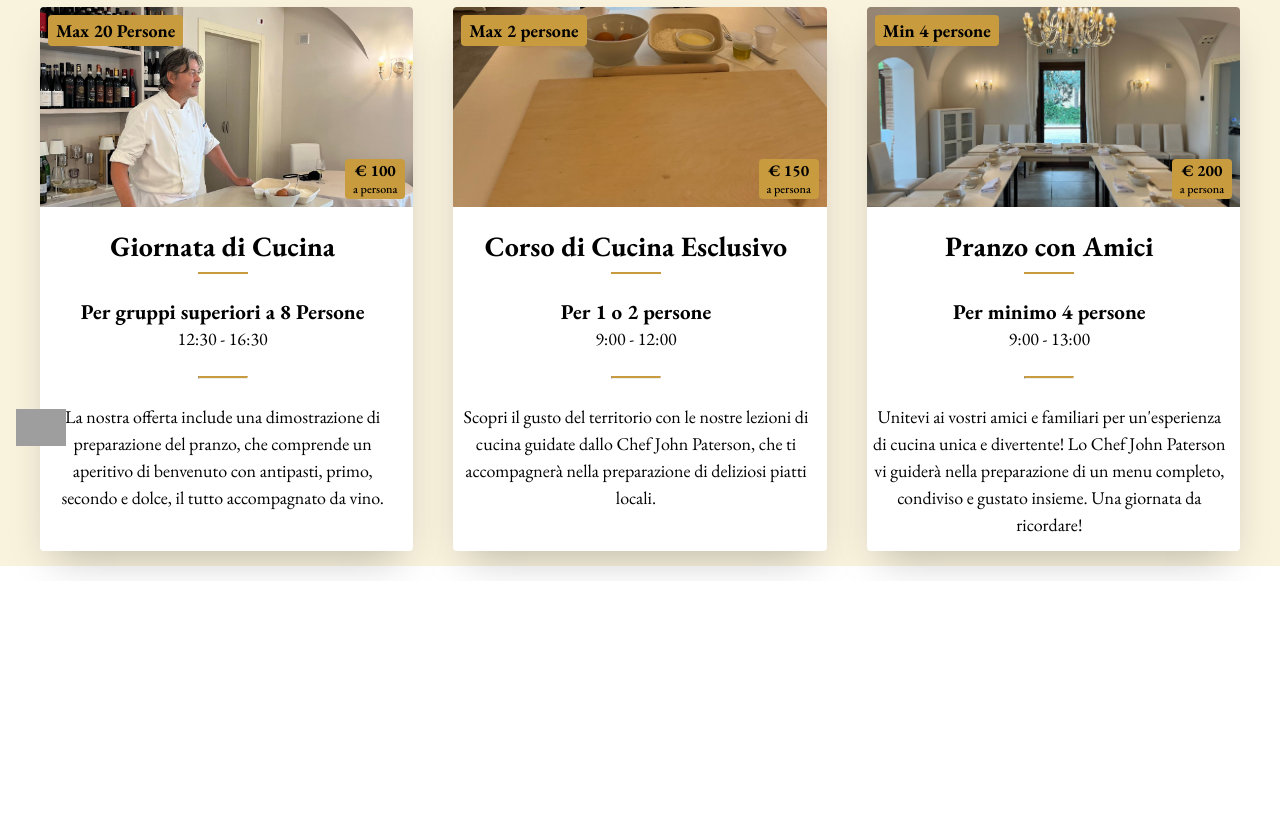
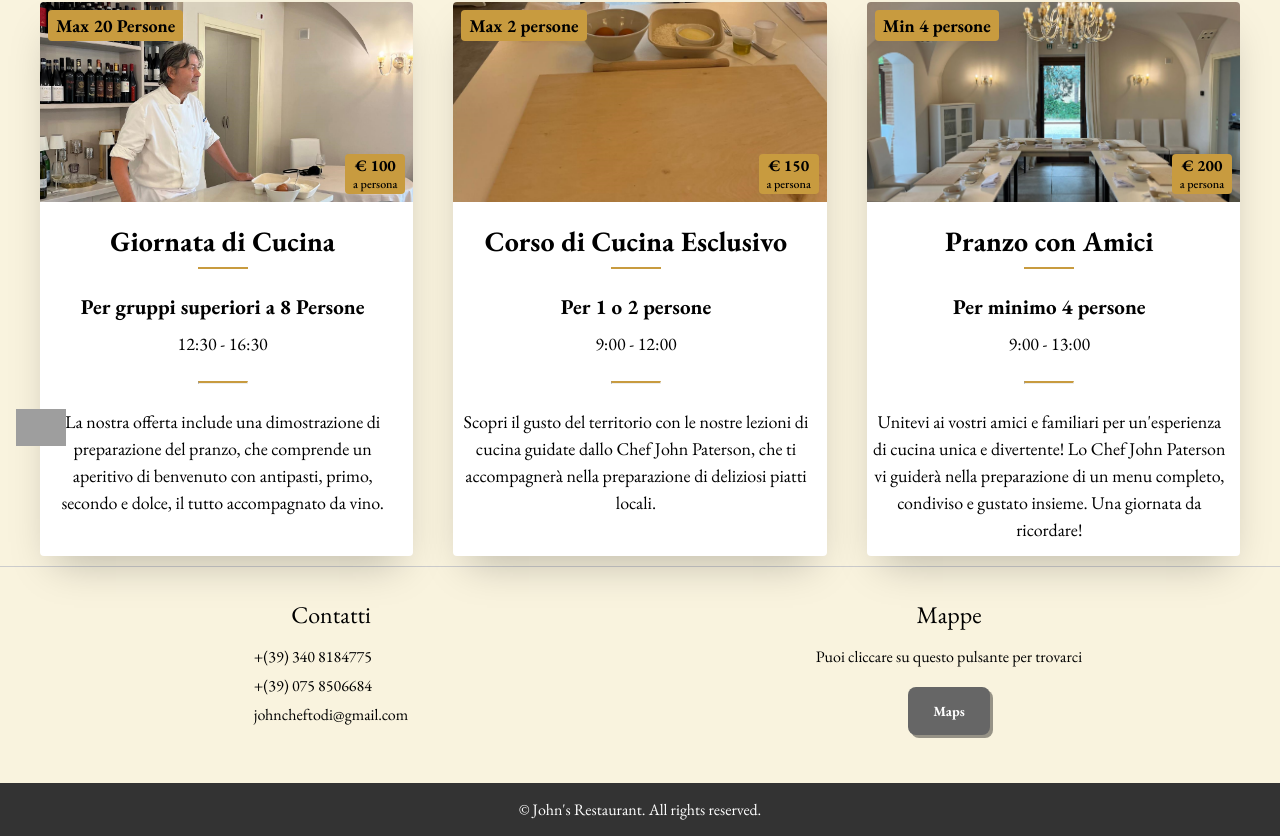
Before and after one commit to CalinCretu/JohnsRestaurant, a Vue app: page /school in a window 1280 px wide. Shown: the part 334-1170 px from the top of the page. Before the commit the page ends 915 px from the top, so only its background shows below. Built offline with nearby package versions, Linux system fonts and the light colour scheme; grey boxes are pictures that could not be loaded; a web font is replaced by a local one.

Commit message:
ADD - footer

```diff
--- a/src/App.vue
+++ b/src/App.vue
@@ -1,6 +1,7 @@
 <script>
 import Header from './components/Header.vue';
 import Home from './components/Home.vue';
+import Footer from './components/Footer.vue';
 
 import { createI18n } from 'vue-i18n';
 
@@ -11,6 +12,7 @@ export default {
   components: {
     Header,
     Home,
+    Footer,
 
   },
   name: 'App',
@@ -42,9 +44,9 @@ export default {
   <div class="content">
     <router-view></router-view>
   </div>
-  <!-- <div class="footer">
+  <div class="footer">
     <Footer />
-  </div> -->
+  </div>
 </template>
 
 <style lang="scss">
--- a/src/components/ContactsAndHours.vue
+++ b/src/components/ContactsAndHours.vue
@@ -148,16 +148,13 @@ export default {
     outline: none;
     border: none;
     cursor: pointer;
-
     padding: 15px 25px;
     background-color: var(--content-color);
     border-radius: 8px;
     margin-top: 20px;
-
     color: #FFF;
     font-size: 18px;
     font-weight: 700;
-
     box-shadow: 3px 3px rgba(0, 0, 0, 0.4);
     transition: 0.2s ease-out;
 
--- a/src/components/Footer.vue
+++ b/src/components/Footer.vue
@@ -3,234 +3,162 @@ export default {
   name: 'Footer',
   data() {
     return {
-      cards: [
-        {
-          title: 'Bookings',
-          adress: '502 New Design Str, Melbourn, San Francisco, CA 94110, United States Of America Australia',
-          telephone: [
-            {
-              icon: 'imgs/favicon.png',
-              number: '1123-456-789'
-            }
-          ],
-          email: 'Email: demo@example.com',
-          social: [
-            {
-              socialIcon: 'fa-brands fa-instagram'
-            },
-            {
-              socialIcon: 'fa-brands fa-facebook'
-            },
-            {
-              socialIcon: 'fa-brands fa-twitter'
-            },
-            {
-              socialIcon: 'fa-brands fa-youtube'
-            },
-          ]
-        },
-        {
-          title: 'information',
-          links: [
-            {
-              link: 'Product Support'
-            },
-            {
-              link: 'Checkout'
-            },
-            {
-              link: 'Report Abuse'
-            },
-            {
-              link: 'Redeem Voucher'
-            },
-            {
-              link: 'Order Status'
-            },
 
-          ]
-        },
-        {
-          title: 'Support',
-          links: [
-            {
-              link: 'Policies & Rules'
-            },
-            {
-              link: 'Privacy Policy'
-            },
-            {
-              link: 'License Policy'
-            },
-            {
-              link: 'My Account'
-            },
-            {
-              link: 'Locality'
-            },
-          ]
-        }
-      ]
+    }
+  },
+  methods: {
+    toggleLanguage() {
+      const newLocale = this.$i18n.locale === 'it' ? 'en' : 'it';
+      this.$i18n.locale = newLocale;
+    },
+    makeCall(phoneNumber) {
+      window.location.href = phoneNumber;
+    },
+    sendEmail(emailAddress) {
+      window.location.href = emailAddress;
     }
   }
 }
 </script>
 
 <template>
-  <div class="container-md">
-    <ul class="cards">
-      <li v-for="(item, i) in cards" :key="i">
-        <div class="card-title">{{ item.title }}</div>
-        <div class="card-adress">{{ item.adress }}</div>
-        <ul>
-          <li class="contacts" v-for="(contact, i) in item.telephone" :key="i">
-            <div><img class="t-img" :src="contact.icon" alt=""></div>
-            <div class="number">{{ contact.number }}</div>
-          </li>
-        </ul>
-        <div class="email"> {{ item.email }}</div>
-        <ul class="icons">
-          <li class="icon" v-for="(icon, i) in item.social" :key="i">
-            <a href="#"><font-awesome-icon :icon="icon.socialIcon" /></a>
-          </li>
-        </ul>
-        <ul>
-          <li class="link" v-for="(link, i) in item.links" :key="i">
-            <a href="#">
-              <div>{{ link.link }}</div>
-            </a>
-          </li>
-        </ul>
-      </li>
-    </ul>
-    <div class="newsletter">
-      <div class="newsletter-title">Newsletter</div>
-      <input class="email" type="email" placeholder="Email">
-      <textarea class="message" name="message" id="" cols="15" rows="2" placeholder="Message"></textarea>
-      <button class="button">Send Message</button>
+  <div class="footer-content">
+    <div class="footer-section contacts">
+      <div class="cards">
+        <div class="footer-title">
+          {{ $t('contatti.title') }}
+        </div>
+        <div>
+          <div class="description" @click="makeCall('tel: 3408184775')">
+            <p>
+              +(39) 340 8184775
+            </p>
+          </div>
+          <div class="description" @click="makeCall('tel: 0758506684')">
+            <p>
+              +(39) 075 8506684
+            </p>
+          </div>
+          <div class="description" @click="sendEmail('mailto:johncheftodi@gmail.com')">
+            <p>
+              johncheftodi@gmail.com
+            </p>
+          </div>
+        </div>
+      </div>
     </div>
+    <div class="footer-section location">
+      <div class="footer-title">
+        {{ $t('mappe.title') }}
+      </div>
+      <p>
+        {{ $t('mappe.paragraph') }}
+      </p>
+      <p>
+        <a
+          href="https://www.google.it/maps/place/John%E2%80%99s+Restaurant/@42.7834422,12.4249516,16.42z/data=!4m6!3m5!1s0x132ec190cb6c3913:0xab80f6745af94a36!8m2!3d42.7835275!4d12.4260127!16s%2Fg%2F11jvpn05d4?entry=ttu">
+          <button class="mappe-button">
+            Maps
+          </button>
+        </a>
+      </p>
+    </div>
+  </div>
+  <div class="footer-bottom">
+    <p>&copy; John's Restaurant. All rights reserved.</p>
   </div>
 </template>
 
 <style lang="scss" scoped>
-.container-md {
+.footer-content {
   display: grid;
-  grid-template-columns: 3fr 1fr;
-  gap: 50px;
+  grid-template-columns: 1fr 1fr;
+  gap: 20px;
+  padding: 2rem 2rem;
+  border-top: 1px solid #ccc;
+}
 
-  .cards {
-    display: grid;
-    text-align: start;
-    grid-template-columns: 1fr 1fr 1fr;
-    gap: 100px;
-    row-gap: 30px;
-    margin: 30px 0;
-    text-transform: none;
-    color: rgba(255, 255, 255, 0.7);
+.footer-section {
+  flex: 1;
+  text-align: center;
+}
 
-    .card-title {
-      text-transform: uppercase;
-      font-size: 30px;
-      font-weight: 500;
-      margin-bottom: 25px;
-      color: white;
-    }
+.footer-title {
+  font-size: 1.5rem;
+  margin-bottom: 1rem;
+}
 
-    .card-adress {
-      font-size: 16px;
-    }
+.cards {
+  list-style: none;
+  padding: 0;
+  display: flex;
+  flex-direction: column;
+  align-items: center;
+}
 
-    .contacts {
-      display: flex;
-      align-items: center;
-      margin-top: 10px;
-      margin-bottom: 5px;
+.contacts-card {
+  margin-bottom: 1rem;
+}
 
-      .t-img {
-        max-width: 18px;
-        margin-right: 10px;
-      }
+.description {
+  display: flex;
+  align-items: center;
+  margin-bottom: 0.5rem;
+  cursor: pointer;
+}
 
-      .number {
-        padding-bottom: 5px;
-      }
-    }
+.description p {
+  margin: 0;
+  padding: 0 0.5rem;
+}
 
-    .icons {
-      margin-top: 18px;
-      display: flex;
-      justify-content: space-around;
-      margin-left: -10px;
-      margin-right: 15px;
+.icon {
+  font-size: 1.5rem;
+  margin-right: 0.5rem;
+}
 
-      .icon {
-        font-size: 20px;
-        color: white;
-      }
+.footer-bottom {
+  background-color: #333;
+  color: #fff;
+  padding: 1rem 0;
+  text-align: center;
+  margin-top: 1rem;
+}
 
-      .icon:hover {
-        color: #F2870C;
-      }
-    }
+.footer-bottom p {
+  margin: 0;
+}
 
-    .link {
-      line-height: 2rem;
-      font-size: 20px;
-    }
+.mappe-button {
+  appearance: none;
+  outline: none;
+  border: none;
+  cursor: pointer;
 
-    .link:hover {
-      color: #F2870C;
-    }
+  padding: 15px 25px;
+  background-color: var(--content-color);
+  border-radius: 8px;
+  margin-top: 20px;
+
+  color: #FFF;
+  font-size: 14px;
+  font-weight: 700;
+
+  box-shadow: 3px 3px rgba(0, 0, 0, 0.4);
+  transition: 0.2s ease-out;
+
+  &:hover {
+    box-shadow: 6px 6px rgba(0, 0, 0, 0.6);
   }
 
-  .newsletter {
-    text-align: start;
-    margin: 30px 0;
-
-    .newsletter-title {
-      text-transform: uppercase;
-      font-size: 30px;
-      font-weight: 500;
-      margin-bottom: 25px;
-      color: white;
-    }
-
-    .email,
-    .message {
-      background-color: transparent;
-      border: 1px solid rgba(225, 225, 225, 0.5);
-      width: 100%;
-      padding: 15px 20px;
-      color: white;
-      font-size: 20px;
-    }
-
-    .email:focus {
-      border: 1px solid #F2870C;
-      outline: none;
-      box-shadow: 0px 0px 10px #F2870C;
-    }
-
-    .message:focus {
-      border: 1px solid #F2870C;
-      outline: none;
-      box-shadow: 0px 0px 10px #F2870C;
-    }
-
-    .message {
-      margin: 15px 0;
-    }
-
-    ::placeholder {
-      color: #F2870C;
-      opacity: 0.5;
-      font-size: 20px;
-    }
-
-    .button {
-      text-transform: uppercase;
-
-    }
+  &:active {
+    box-shadow: none;
   }
 }
+
+@media screen and (min-width: 768px) {
+
+  .footer-section .contacts {}
+
+}
 </style>
--- a/src/components/pages/School.vue
+++ b/src/components/pages/School.vue
@@ -147,7 +147,6 @@ export default {
     font-size: 60px;
     color: var(--title-color);
     margin-top: 60px;
-    font-weight: 500;
   }
 
   .card {
@@ -171,6 +170,11 @@ export default {
     .card_content {
       background-color: white;
       padding: 5px;
+    }
+
+    .card_text p {
+      margin: 10px 0px;
+      font-size: 18px;
     }
 
     .cards_item {
```
